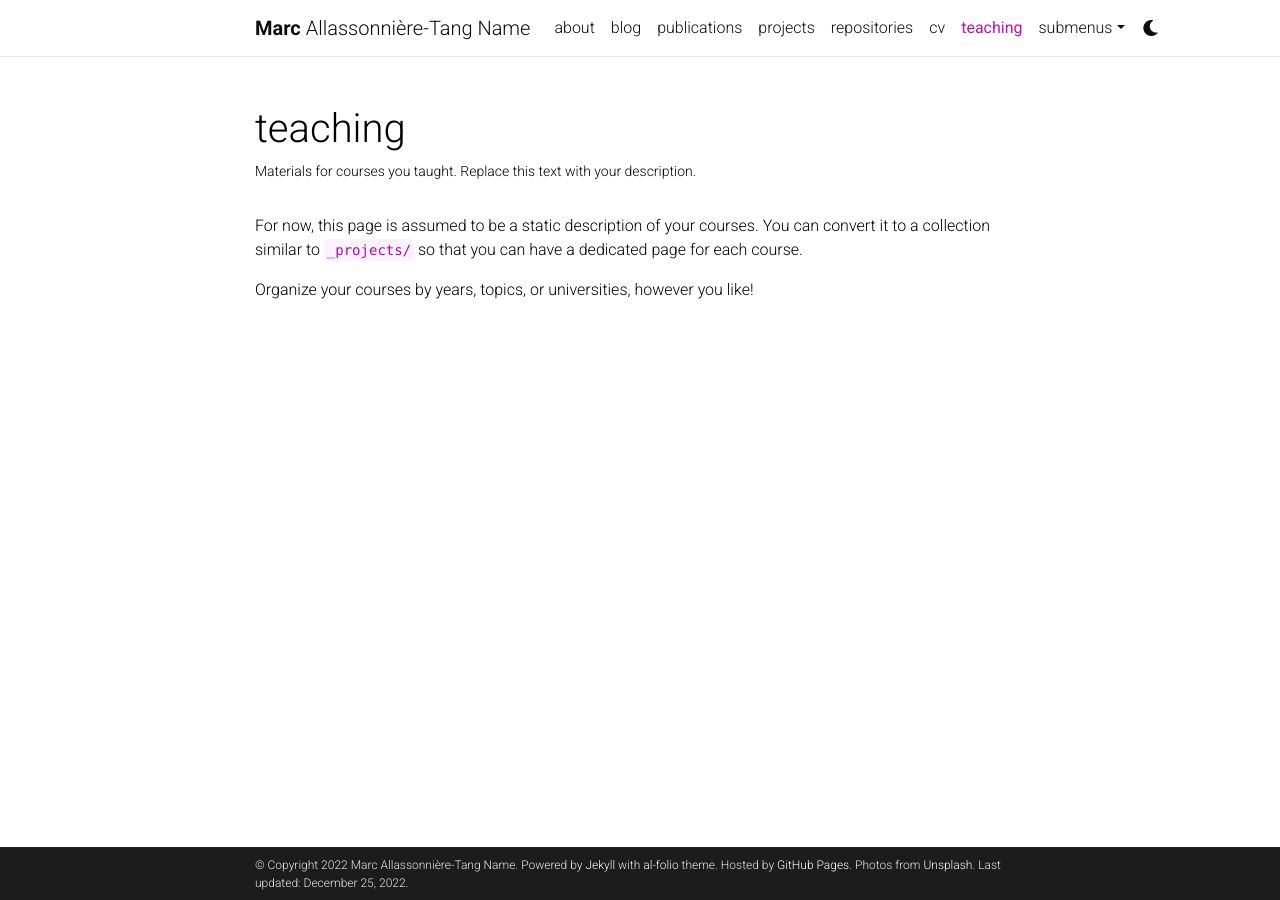
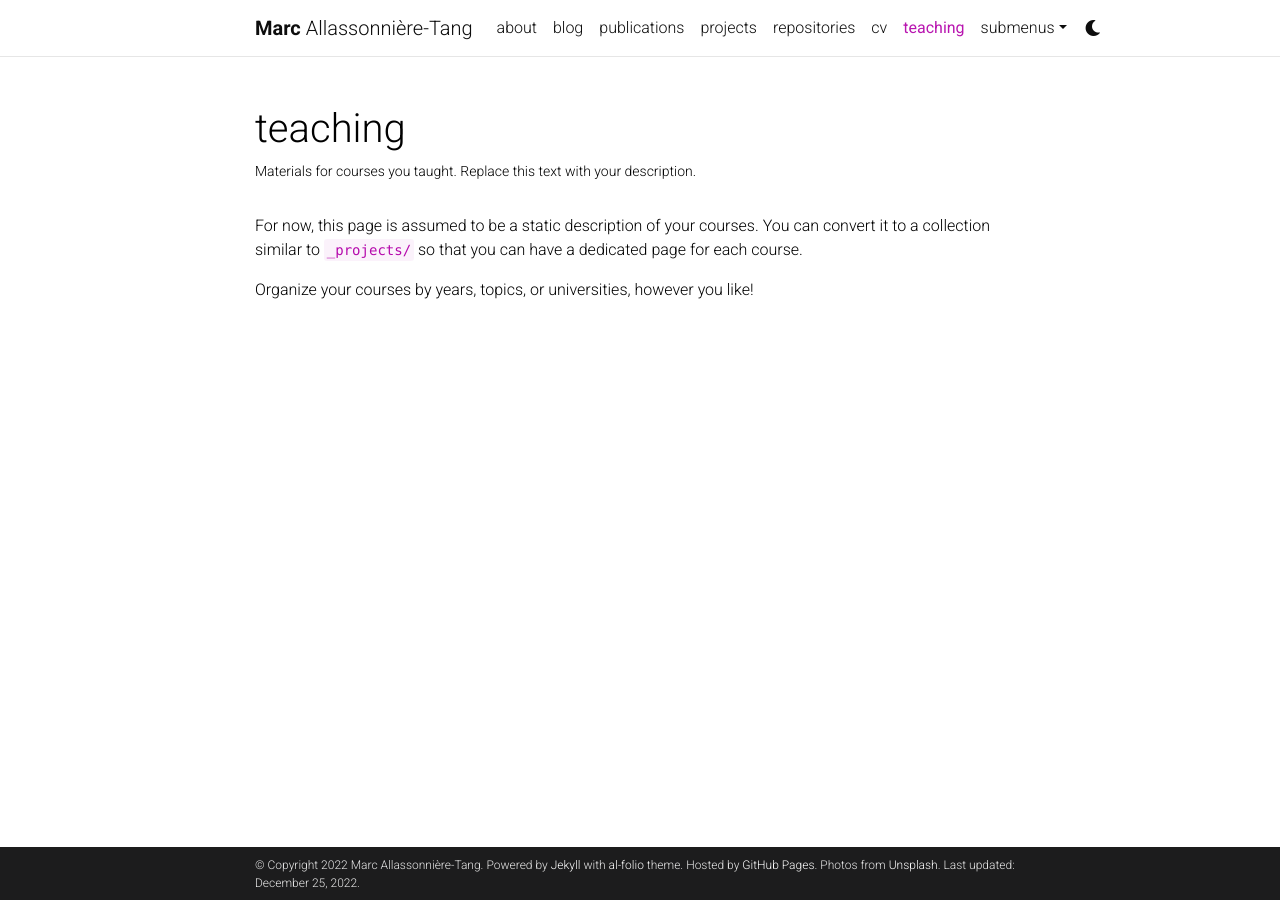
Before and after one commit to marctang/marctang.github.io, a Jekyll site: the page built from _pages/teaching.md, in a window 1280 px wide. Built offline with Jekyll 4.4.1, drawn with Linux system fonts in a browser that asks for light colours; comment, search, counter and statistics services are not loaded; a style sheet for code colours, icons or effects is not loaded; some of the changed lines change nothing that is shown.

Commit message:
Update _config.yml

```diff
--- a/_config.yml
+++ b/_config.yml
@@ -4,16 +4,16 @@
 
 title: blank # the website title (if blank, full name will be used instead)
 first_name: Marc
-middle_name: Allassonnière-Tang
-last_name: Name
-email: you@example.com
+middle_name:
+last_name: Allassonnière-Tang
+email: marc.allassonniere-tang@mnhn.com
 description: > # the ">" symbol means to ignore newlines until "footer_text:"
   A simple, whitespace theme for academics. Based on [*folio](https://github.com/bogoli/-folio) design.
 footer_text: >
   Powered by <a href="https://jekyllrb.com/" target="_blank">Jekyll</a> with <a href="https://github.com/alshedivat/al-folio">al-folio</a> theme.
   Hosted by <a href="https://pages.github.com/" target="_blank">GitHub Pages</a>.
   Photos from <a href="https://unsplash.com" target="_blank">Unsplash</a>.
-keywords: jekyll, jekyll-theme, academic-website, portfolio-website  # add your own keywords or leave empty
+keywords: Linguistic typology, Computational linguistics, Classification and regression, Bayesian phylogenetic inference, Agent-based simulation modeling  # add your own keywords or leave empty
 
 lang: en # the language of your site (for example: en, fr, cn, ru, etc.)
 icon: ⚛️  # the emoji used as the favicon (alternatively, provide image name in /assets/img/)
@@ -67,16 +67,16 @@
 # Social integration
 # -----------------------------------------------------------------------------
 
-github_username: # your GitHub user name
+github_username: marctang # your GitHub user name
 gitlab_username: # your GitLab user name
-twitter_username: # your Twitter handle
+twitter_username: MTangLinguist # your Twitter handle
 mastodon_username: # your mastodon instance+username in the format instance.tld/@username
-linkedin_username: # your LinkedIn user name
+linkedin_username: tangmarc # your LinkedIn user name
 telegram_username: # your Telegram user name
-scholar_userid: # your Google Scholar ID
+scholar_userid: hmLDaF0AAAAJ # your Google Scholar ID
 semanticscholar_id: # your Semantic Scholar ID
 whatsapp_number: # your WhatsApp number (full phone number in international format. Omit any zeroes, brackets, or dashes when adding the phone number in international format.)
-orcid_id: # your ORCID ID
+orcid_id: 0000-0002-9057-642X # your ORCID ID
 medium_username: # your Medium username
 quora_username: # your Quora username
 publons_id: # your ID on Publons
@@ -97,13 +97,13 @@
 discord_id: # your discord id (18-digit unique numerical identifier)
 
 contact_note: >
-  You can even add a little note about which of these is the best way to reach you.
+  Feel free to drop me a mail for potential collaborations.
 
 # -----------------------------------------------------------------------------
 # Analytics and search engine verification
 # -----------------------------------------------------------------------------
 
-google_analytics:  # your Goole Analytics measurement ID (format: G-XXXXXXXXXX)
+google_analytics: G-Q91S90WBMY # your Goole Analytics measurement ID (format: G-XXXXXXXXXX)
 panelbear_analytics:  # panelbear analytics site ID (format: XXXXXXXXX)
 
 google_site_verification:  # your google-site-verification ID (Google Search Console)
```
